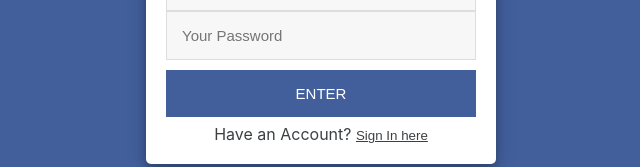
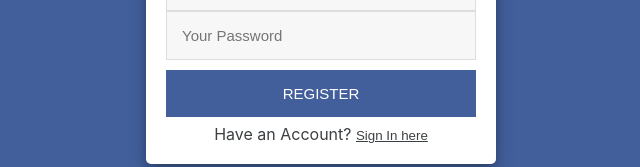
Before and after one commit to Vinoth6194/react_fire_expense_tracker, a React (Create React App) app: page / in a window 1280 px wide. Both pictures are taken after typing "name@example.com", "Sample123" into the empty fields and a click on the button "Create an Account". Shown: the part 207-374 px from the top of the page, without its empty margins (319-959 px from the left). Built offline with nearby package versions, Linux system fonts and the light colour scheme.

Commit message:
register btn named

```diff
--- a/src/components/Forms/Register.jsx
+++ b/src/components/Forms/Register.jsx
@@ -29,7 +29,7 @@
             placeholder="Your Password"
             name="password"
           />
-          <input type="submit" className="submitBtn" value="ENTER" />
+          <input type="submit" className="submitBtn" value="REGISTER" />
         </form>
       </>
     );
```
Also changed, not shown: 1 other file (tests, documents, lock files or other folders).
